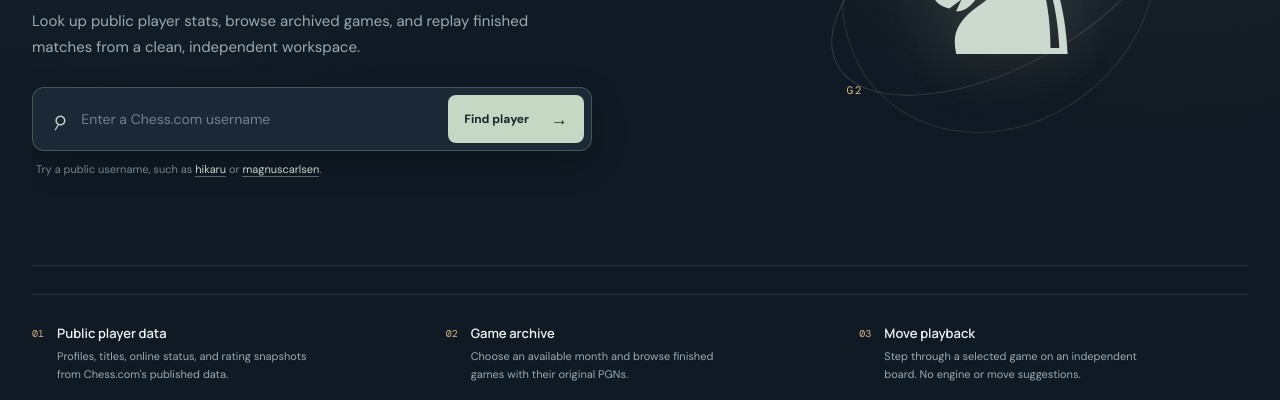
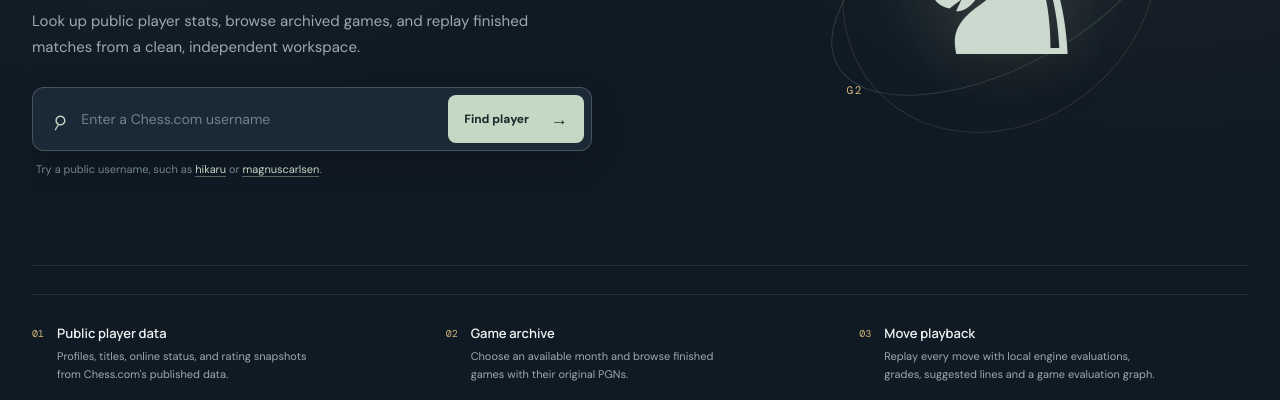
Before and after one commit to idkeman/Chess-interaction, a plain HTML site: page index.html in a window 1280 px wide. Shown: the part 400-800 px from the top of the page. Drawn offline with nearby package versions, Linux system fonts and the light colour scheme.

Commit message:
Clarify original Chess.com stats versus local move analysis

```diff
--- a/index.html
+++ b/index.html
@@ -160,7 +160,7 @@
       <section class="feature-strip">
         <article><span class="feature-number">01</span><div><h3>Public player data</h3><p>Profiles, titles, online status, and rating snapshots from Chess.com's published data.</p></div></article>
         <article><span class="feature-number">02</span><div><h3>Game archive</h3><p>Choose an available month and browse finished games with their original PGNs.</p></div></article>
-        <article><span class="feature-number">03</span><div><h3>Move playback</h3><p>Step through a selected game on an independent board. No engine or move suggestions.</p></div></article>
+        <article><span class="feature-number">03</span><div><h3>Move playback</h3><p>Replay every move with local engine evaluations, grades, suggested lines and a game evaluation graph.</p></div></article>
       </section>
 
       <section class="live-note">
```
